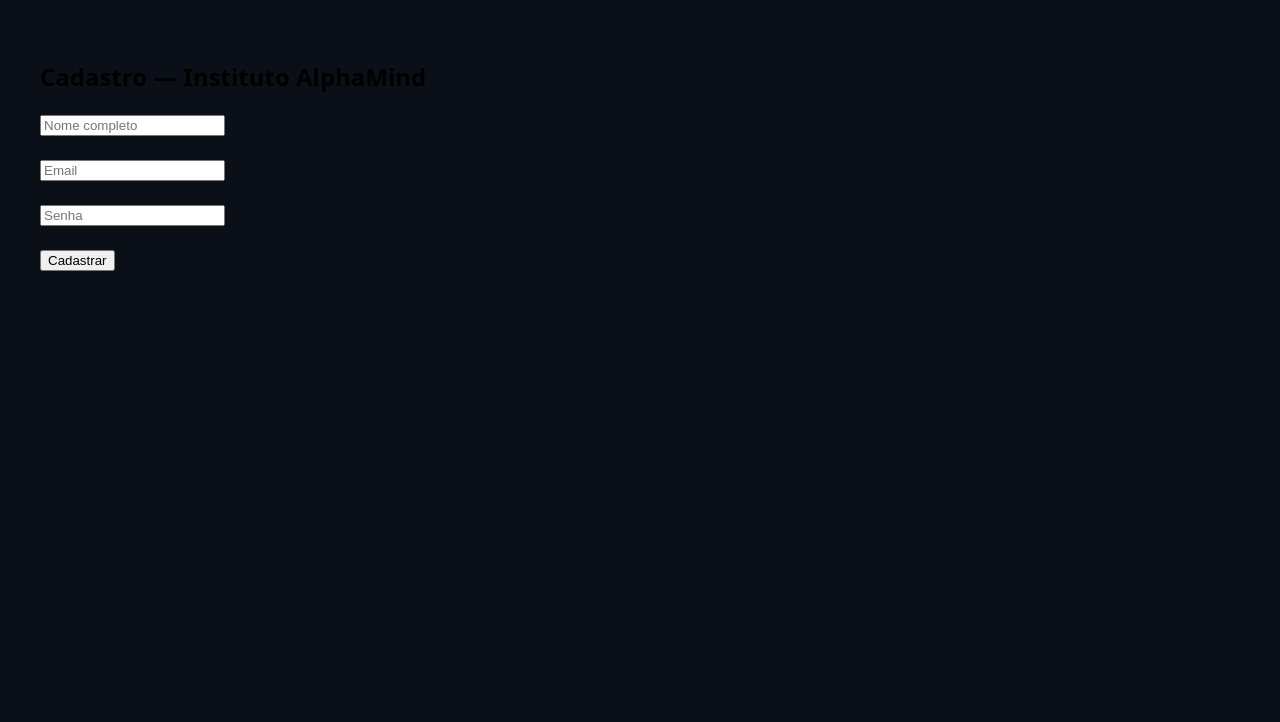
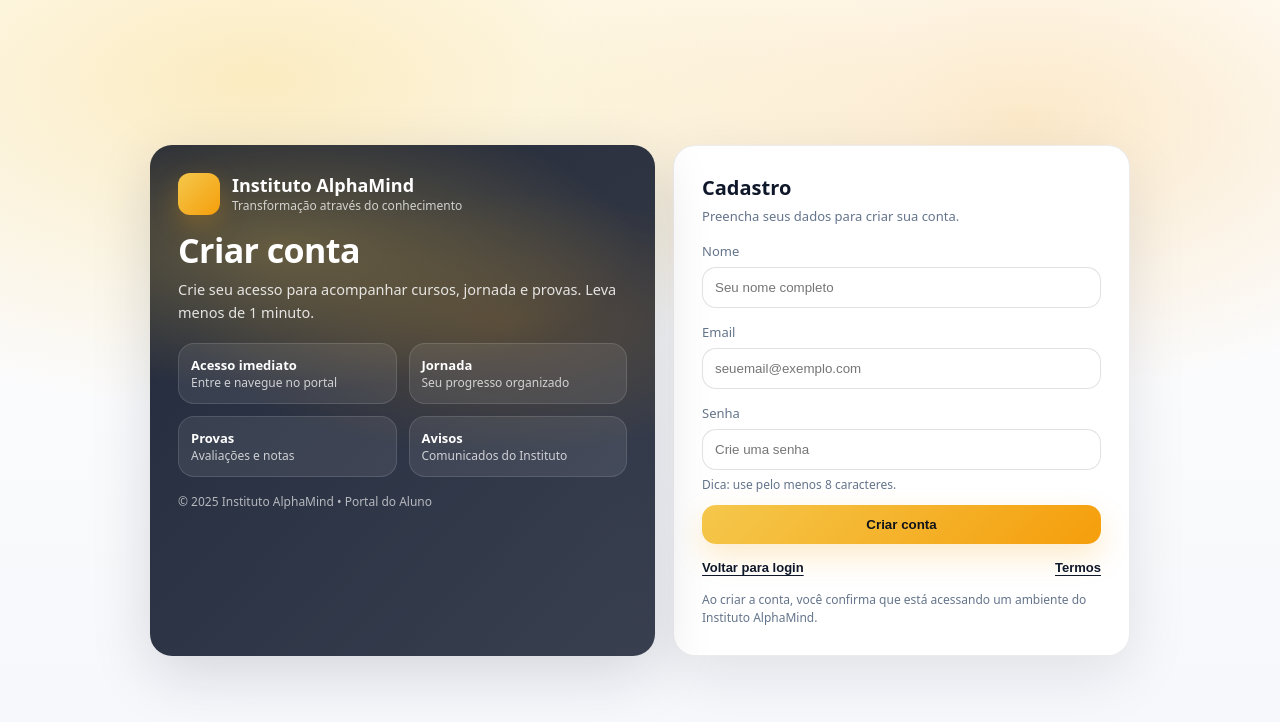
Before and after one commit to socdefainder-oss/alphamind-frontend, a React (Vite) app: page /register in a window 1280 px wide. Shown: the top 722 px of the page. Built offline with nearby package versions, Linux system fonts and the light colour scheme.

Commit message:
feat: register page matches new login layout

```diff
--- a/src/pages/Register.jsx
+++ b/src/pages/Register.jsx
@@ -1,55 +1,359 @@
-import { useState } from "react";
+import { useEffect, useState } from "react";
 import api from "../services/api";
+import "../App.css";
 
 function Register() {
   const [nome, setNome] = useState("");
   const [email, setEmail] = useState("");
   const [senha, setSenha] = useState("");
-  const [msg, setMsg] = useState("");
+
   const [erro, setErro] = useState("");
+  const [ok, setOk] = useState("");
+  const [loading, setLoading] = useState(false);
+
+  useEffect(() => {
+    // Se já tiver token, manda pro dashboard
+    const token = localStorage.getItem("token");
+    if (token) window.location.href = "/dashboard";
+  }, []);
 
   async function handleRegister(e) {
     e.preventDefault();
     setErro("");
-    setMsg("");
+    setOk("");
+    setLoading(true);
 
     try {
       await api.post("/register", { nome, email, senha });
-      setMsg("Cadastro realizado com sucesso! Agora faça login.");
-    } catch {
-      setErro("Erro ao cadastrar. Verifique os dados.");
+
+      setOk("✅ Conta criada com sucesso! Agora você já pode entrar.");
+      setNome("");
+      setEmail("");
+      setSenha("");
+
+      // opcional: mandar direto pro login
+      setTimeout(() => {
+        window.location.href = "/";
+      }, 800);
+    } catch (err) {
+      setErro("Não foi possível criar a conta. Verifique os dados e tente novamente.");
+    } finally {
+      setLoading(false);
     }
   }
 
   return (
-    <div style={{ padding: 40 }}>
-      <h2>Cadastro — Instituto AlphaMind</h2>
+    <div
+      style={{
+        minHeight: "100vh",
+        background:
+          "radial-gradient(1200px 600px at 20% 10%, rgba(245, 200, 76, 0.35), transparent 55%), radial-gradient(900px 500px at 80% 15%, rgba(245, 158, 11, 0.22), transparent 55%), linear-gradient(180deg, #ffffff 0%, #f6f7fb 100%)",
+        display: "flex",
+        alignItems: "center",
+        justifyContent: "center",
+        padding: 18,
+      }}
+    >
+      <div
+        style={{
+          width: "100%",
+          maxWidth: 980,
+          display: "grid",
+          gridTemplateColumns: "1.05fr 0.95fr",
+          gap: 18,
+          alignItems: "stretch",
+        }}
+      >
+        {/* Branding (esquerda) */}
+        <div
+          style={{
+            borderRadius: 22,
+            padding: 28,
+            background:
+              "linear-gradient(135deg, rgba(15,23,42,0.92), rgba(15,23,42,0.82))",
+            color: "#fff",
+            position: "relative",
+            overflow: "hidden",
+            boxShadow: "0 18px 60px rgba(15, 23, 42, 0.15)",
+          }}
+        >
+          <div
+            style={{
+              position: "absolute",
+              inset: -1,
+              background:
+                "radial-gradient(600px 240px at 25% 20%, rgba(245, 200, 76, 0.55), transparent 60%), radial-gradient(520px 220px at 70% 35%, rgba(245, 158, 11, 0.35), transparent 60%)",
+              opacity: 0.55,
+              pointerEvents: "none",
+            }}
+          />
 
-      <form onSubmit={handleRegister}>
+          <div style={{ position: "relative" }}>
+            <div style={{ display: "flex", alignItems: "center", gap: 12 }}>
+              {/* Mantive o placeholder pra não travar teu fluxo. Depois trocamos pelo logo */}
+              <div
+                style={{
+                  width: 42,
+                  height: 42,
+                  borderRadius: 12,
+                  background: "linear-gradient(135deg, #f5c84c, #f59e0b)",
+                  boxShadow: "0 10px 25px rgba(245, 158, 11, 0.25)",
+                }}
+              />
+              <div>
+                <div style={{ fontWeight: 900, fontSize: 18 }}>
+                  Instituto AlphaMind
+                </div>
+                <div style={{ fontSize: 12, color: "rgba(255,255,255,0.75)" }}>
+                  Transformação através do conhecimento
+                </div>
+              </div>
+            </div>
+
+            <div style={{ marginTop: 18 }}>
+              <h1
+                style={{
+                  margin: 0,
+                  fontSize: 34,
+                  lineHeight: 1.05,
+                  letterSpacing: -0.6,
+                }}
+              >
+                Criar conta
+              </h1>
+
+              <p
+                style={{
+                  marginTop: 10,
+                  marginBottom: 0,
+                  fontSize: 14.5,
+                  color: "rgba(255,255,255,0.85)",
+                  lineHeight: 1.6,
+                  maxWidth: 440,
+                }}
+              >
+                Crie seu acesso para acompanhar cursos, jornada e provas.
+                Leva menos de 1 minuto.
+              </p>
+            </div>
+
+            <div
+              style={{
+                marginTop: 18,
+                display: "grid",
+                gridTemplateColumns: "repeat(2, minmax(0,1fr))",
+                gap: 12,
+              }}
+            >
+              {[
+                { t: "Acesso imediato", s: "Entre e navegue no portal" },
+                { t: "Jornada", s: "Seu progresso organizado" },
+                { t: "Provas", s: "Avaliações e notas" },
+                { t: "Avisos", s: "Comunicados do Instituto" },
+              ].map((item) => (
+                <div
+                  key={item.t}
+                  style={{
+                    borderRadius: 16,
+                    background: "rgba(255,255,255,0.08)",
+                    border: "1px solid rgba(255,255,255,0.12)",
+                    padding: 12,
+                  }}
+                >
+                  <div style={{ fontWeight: 900, fontSize: 13 }}>{item.t}</div>
+                  <div style={{ fontSize: 12, color: "rgba(255,255,255,0.75)" }}>
+                    {item.s}
+                  </div>
+                </div>
+              ))}
+            </div>
+
+            <div
+              style={{
+                marginTop: 16,
+                fontSize: 12,
+                color: "rgba(255,255,255,0.65)",
+              }}
+            >
+              © {new Date().getFullYear()} Instituto AlphaMind • Portal do Aluno
+            </div>
+          </div>
+        </div>
+
+        {/* Form (direita) */}
+        <div
+          style={{
+            borderRadius: 22,
+            padding: 28,
+            background: "#ffffff",
+            boxShadow: "0 18px 60px rgba(15, 23, 42, 0.10)",
+            border: "1px solid rgba(15,23,42,0.08)",
+          }}
+        >
+          <div style={{ marginBottom: 14 }}>
+            <div style={{ fontSize: 20, fontWeight: 900, color: "#0f172a" }}>
+              Cadastro
+            </div>
+            <div style={{ fontSize: 13, color: "#64748b", marginTop: 6 }}>
+              Preencha seus dados para criar sua conta.
+            </div>
+          </div>
+
+          <form onSubmit={handleRegister} style={{ display: "grid", gap: 12 }}>
+            <div>
+              <label style={{ fontSize: 13, color: "#64748b" }}>Nome</label>
               <input
-          placeholder="Nome completo"
-          onChange={e => setNome(e.target.value)}
-        /><br /><br />
+                value={nome}
+                onChange={(e) => setNome(e.target.value)}
+                placeholder="Seu nome completo"
+                required
+                style={inputStyle}
+              />
+            </div>
 
+            <div>
+              <label style={{ fontSize: 13, color: "#64748b" }}>Email</label>
               <input
                 type="email"
-          placeholder="Email"
-          onChange={e => setEmail(e.target.value)}
-        /><br /><br />
+                value={email}
+                onChange={(e) => setEmail(e.target.value)}
+                placeholder="seuemail@exemplo.com"
+                autoComplete="email"
+                required
+                style={inputStyle}
+              />
+            </div>
 
+            <div>
+              <label style={{ fontSize: 13, color: "#64748b" }}>Senha</label>
               <input
                 type="password"
-          placeholder="Senha"
-          onChange={e => setSenha(e.target.value)}
-        /><br /><br />
+                value={senha}
+                onChange={(e) => setSenha(e.target.value)}
+                placeholder="Crie uma senha"
+                autoComplete="new-password"
+                required
+                style={inputStyle}
+              />
+              <div style={{ marginTop: 6, fontSize: 12, color: "#64748b" }}>
+                Dica: use pelo menos 8 caracteres.
+              </div>
+            </div>
 
-        <button type="submit">Cadastrar</button>
+            {erro && (
+              <div
+                style={{
+                  background: "rgba(239, 68, 68, 0.10)",
+                  border: "1px solid rgba(239, 68, 68, 0.25)",
+                  color: "#991b1b",
+                  padding: 12,
+                  borderRadius: 14,
+                  fontSize: 13,
+                  fontWeight: 700,
+                }}
+              >
+                {erro}
+              </div>
+            )}
+
+            {ok && (
+              <div
+                style={{
+                  background: "rgba(34, 197, 94, 0.10)",
+                  border: "1px solid rgba(34, 197, 94, 0.22)",
+                  color: "#166534",
+                  padding: 12,
+                  borderRadius: 14,
+                  fontSize: 13,
+                  fontWeight: 800,
+                }}
+              >
+                {ok}
+              </div>
+            )}
+
+            <button
+              type="submit"
+              disabled={loading}
+              style={{
+                border: 0,
+                cursor: loading ? "not-allowed" : "pointer",
+                borderRadius: 14,
+                padding: "12px 14px",
+                fontWeight: 900,
+                background: "linear-gradient(135deg, #f5c84c, #f59e0b)",
+                color: "#10131a",
+                boxShadow: "0 12px 30px rgba(245, 158, 11, 0.22)",
+              }}
+            >
+              {loading ? "Criando..." : "Criar conta"}
+            </button>
+
+            <div
+              style={{
+                display: "flex",
+                justifyContent: "space-between",
+                gap: 12,
+                marginTop: 4,
+                flexWrap: "wrap",
+              }}
+            >
+              <button
+                type="button"
+                onClick={() => (window.location.href = "/")}
+                style={linkBtnStyle}
+              >
+                Voltar para login
+              </button>
+
+              <button
+                type="button"
+                onClick={() => alert("Em breve: termos e política")}
+                style={linkBtnStyle}
+              >
+                Termos
+              </button>
+            </div>
           </form>
 
-      {msg && <p style={{ color: "green" }}>{msg}</p>}
-      {erro && <p style={{ color: "red" }}>{erro}</p>}
+          <div
+            style={{
+              marginTop: 16,
+              fontSize: 12,
+              color: "#64748b",
+              lineHeight: 1.5,
+            }}
+          >
+            Ao criar a conta, você confirma que está acessando um ambiente do Instituto
+            AlphaMind.
+          </div>
+        </div>
+      </div>
     </div>
   );
 }
 
+const inputStyle = {
+  width: "100%",
+  marginTop: 6,
+  padding: 12,
+  borderRadius: 14,
+  border: "1px solid rgba(15,23,42,0.12)",
+  outline: "none",
+  background: "#ffffff",
+  color: "#0f172a",
+};
+
+const linkBtnStyle = {
+  background: "transparent",
+  border: "none",
+  padding: 0,
+  cursor: "pointer",
+  color: "#0f172a",
+  fontWeight: 800,
+  fontSize: 13,
+  textDecoration: "underline",
+  textUnderlineOffset: 3,
+};
+
 export default Register;
```
Lines whose indentation alone changed are shown as unchanged.
